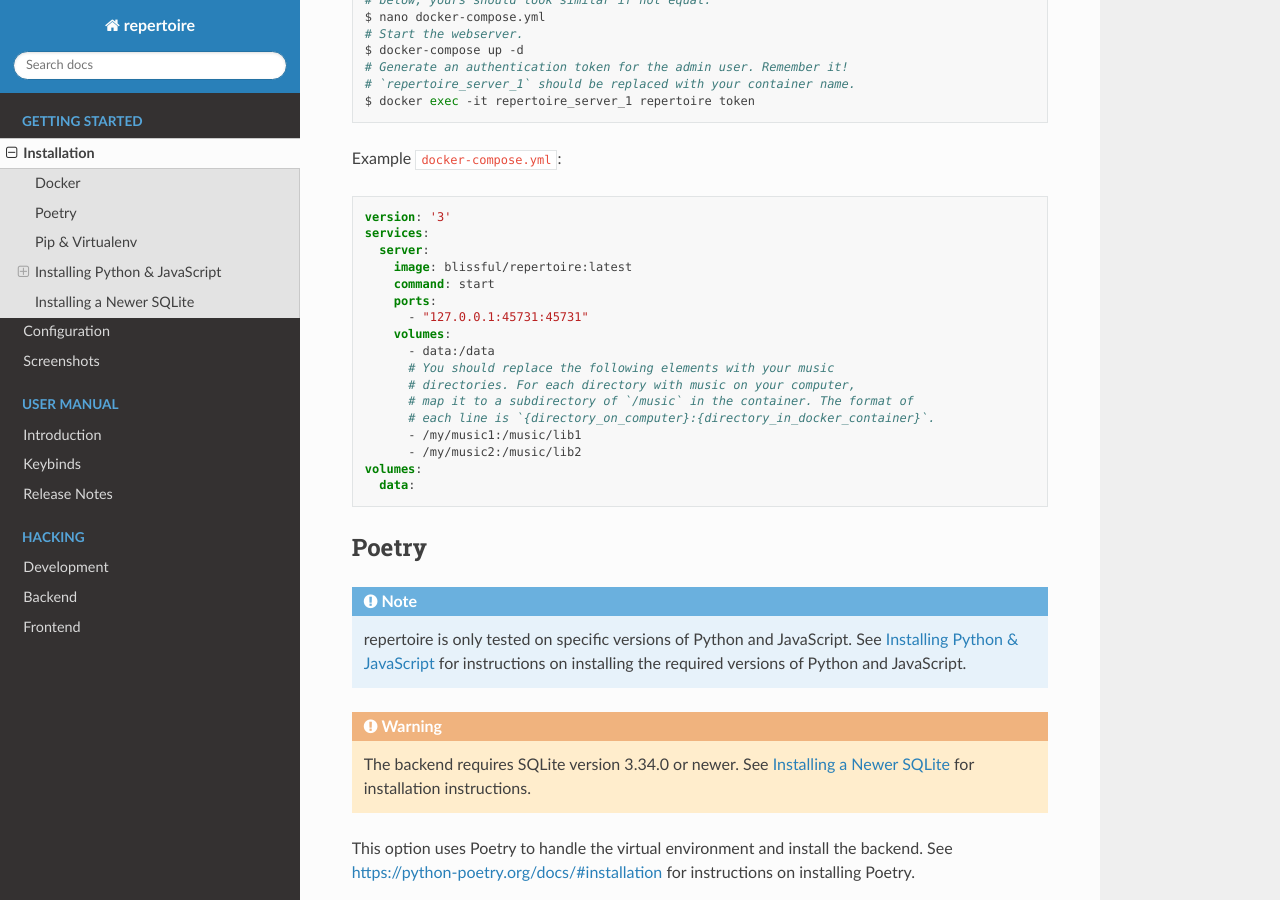
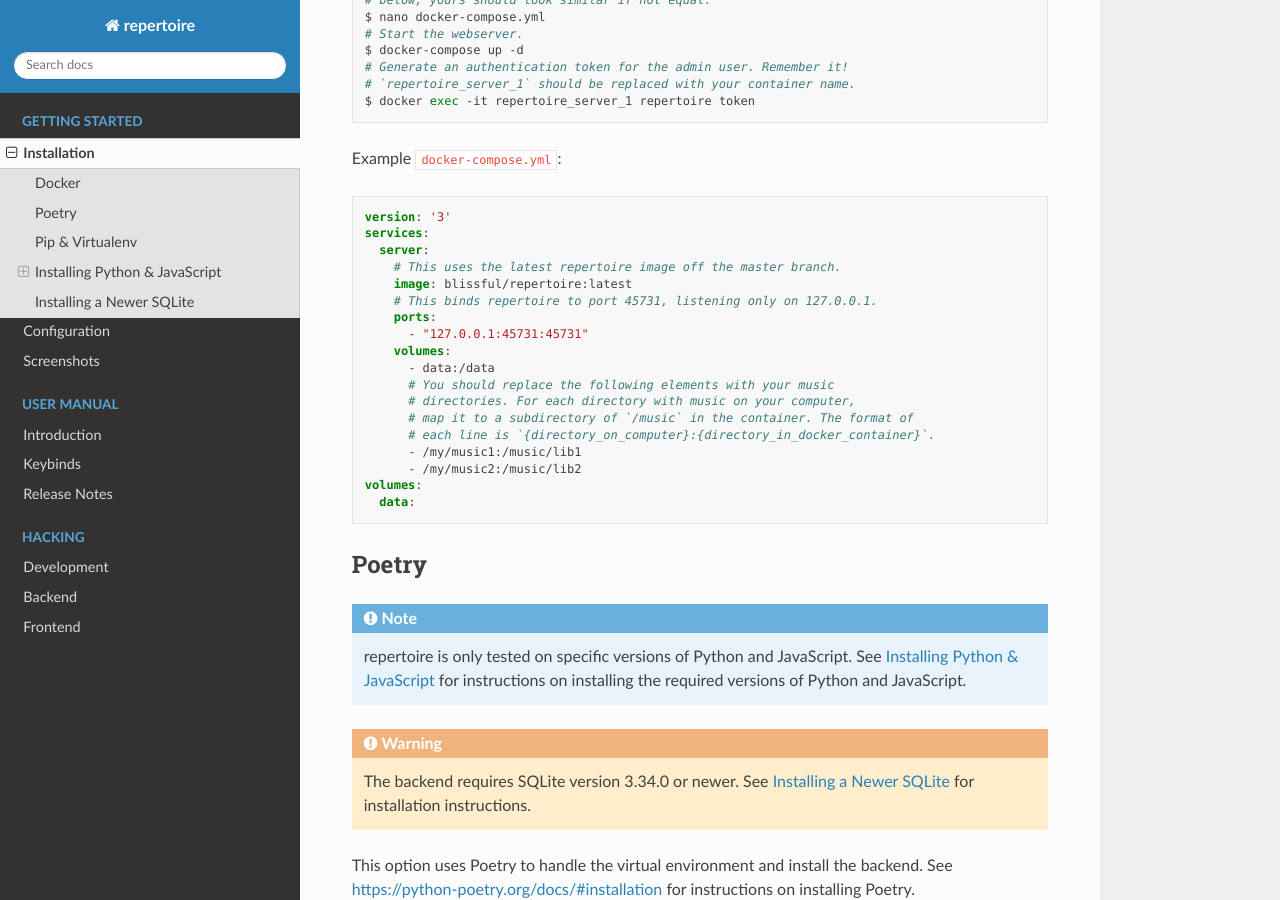
Before and after one commit to azuline/repertoire, a Sphinx documentation site: the page built from docs/start/installation.rst, in a window 1280 px wide and 900 px high, scrolled down 988 px. Built offline with Sphinx 7.4.7 and the Read the Docs theme 2.0.0, drawn with Linux system fonts in a browser that asks for light colours; pages that are not in the unit, such as notebooks, are missing from menus.

```diff
--- a/docs/start/installation.rst
+++ b/docs/start/installation.rst
@@ -58,8 +58,9 @@
    version: '3'
    services:
      server:
+       # This uses the latest repertoire image off the master branch.
        image: blissful/repertoire:latest
-       command: start
+       # This binds repertoire to port 45731, listening only on 127.0.0.1.
        ports:
          - "127.0.0.1:45731:45731"
        volumes:
```
Also changed, not shown: 1 other file.
